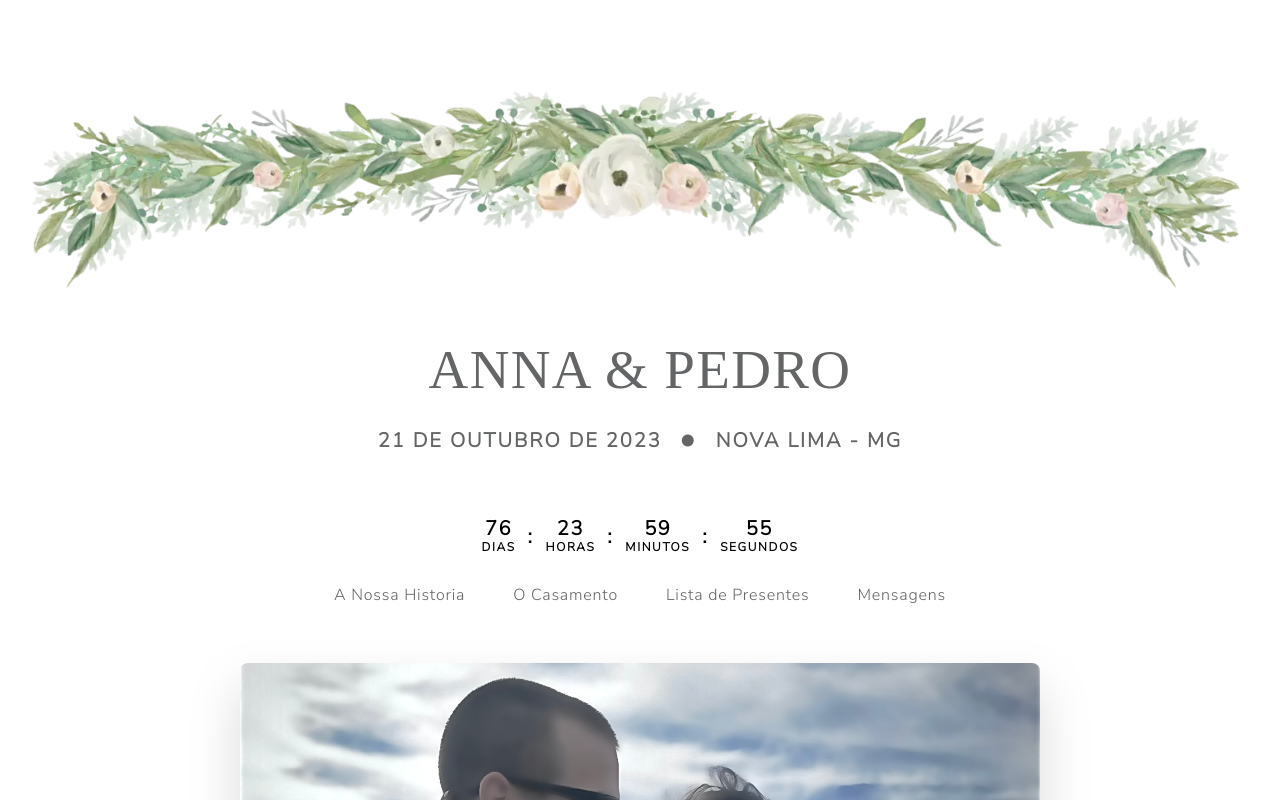
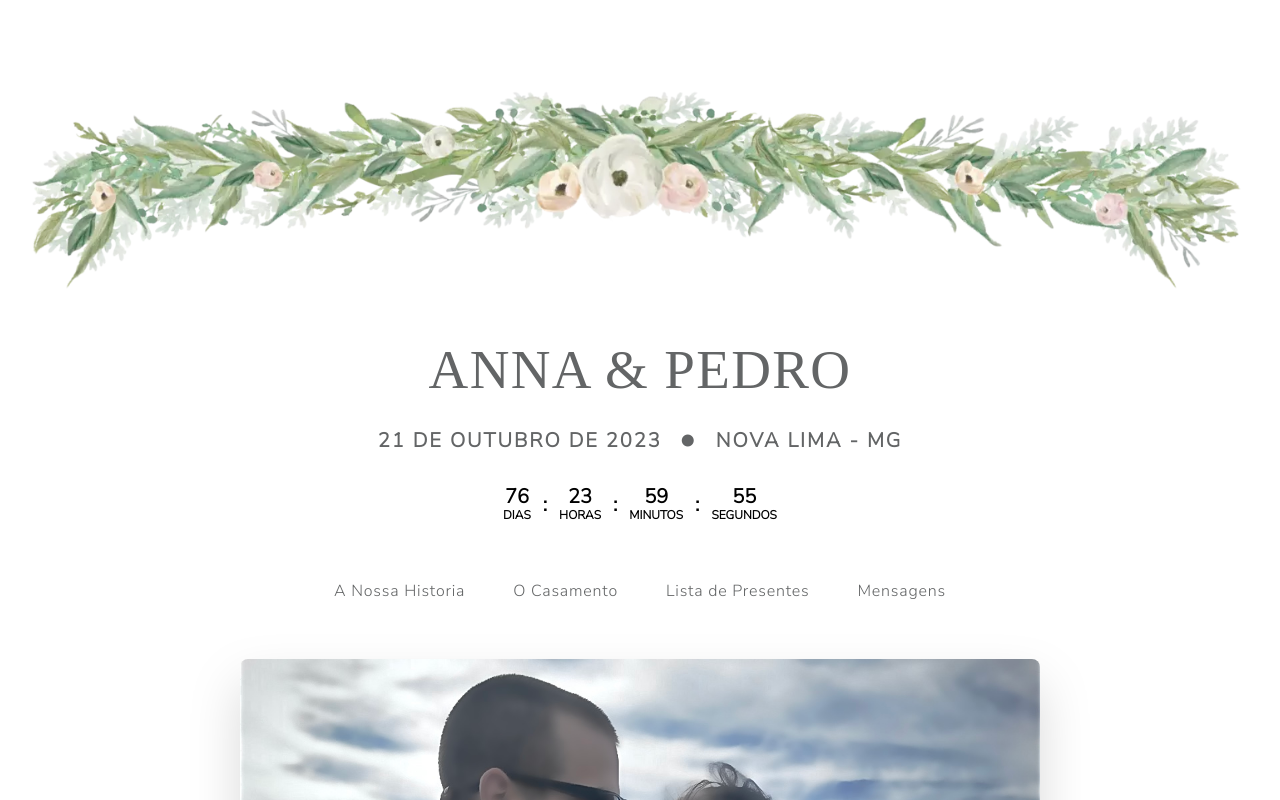
Before and after one commit to EriNoah/anna-pedro-casamento, a React (Create React App) app in the folder client/: page / in a window 1280 px wide. Shown: the top 800 px of the page. Built offline with nearby package versions, Linux system fonts and the light colour scheme; a web font is replaced by a local one.

Commit message:
fix design of home

```diff
--- a/client/src/components/Navbar.jsx
+++ b/client/src/components/Navbar.jsx
@@ -18,7 +18,7 @@ function Navbar() {
   return (
     <div className=" bg-white text-white flex flex-col  text-center max-w-screen-xl  flex-wrap items-center justify-between mx-auto p-4">
       <img
-        className="hidden sm:block md:w-auto sm:text-center "
+        className="hidden sm:block md:w-auto sm:text-center"
         src={flores}
         alt="flores"
       />
@@ -28,11 +28,11 @@ function Navbar() {
         </h1>
       </a>
 
-      <h1 className="py-4 mb-5 text-xl font-bold text-[#636566] text-center flex justify-center gap-5 tracking-widest">
+      <h1 className="py-4 text-xl font-bold text-[#636566] text-center flex justify-center gap-5 tracking-widest">
         21 DE OUTUBRO DE 2023
         <i className="fa-solid fa-circle text-xs self-center "></i> NOVA LIMA - MG
       </h1>
-      <div className="text-[#636566] tracking-widest m-3">
+      <div className="text-[#636566] mb-10">
         <CountdownTimer targetDate={weedingDay} />
       </div>
       <div className="w-full md:block md:w-auto" id="navbar-default">
```
Also changed, not shown: 11 other files (tests, documents, lock files or other folders).
